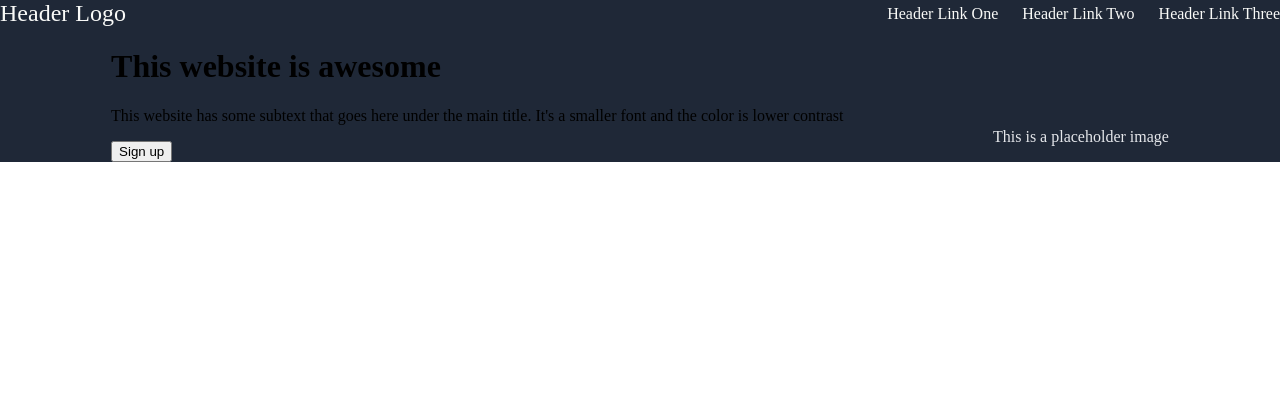
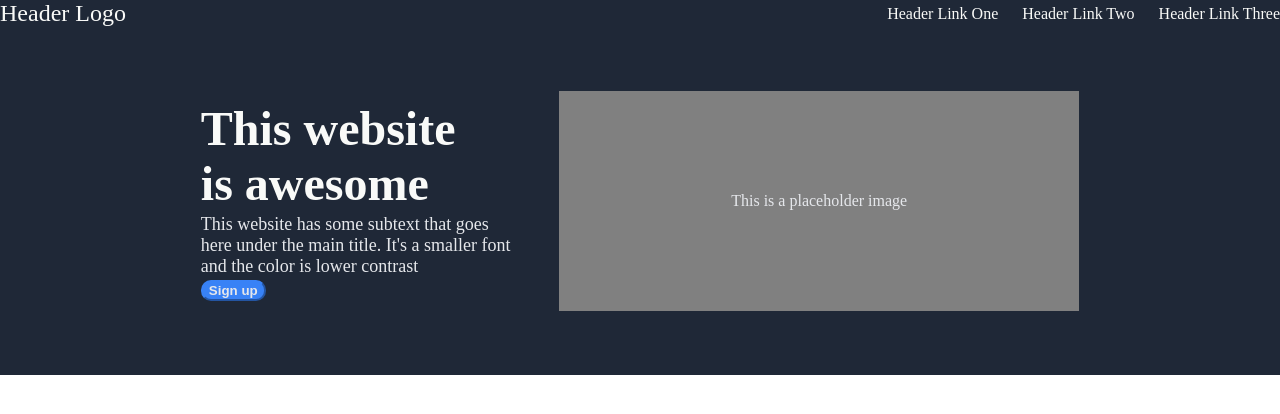
Before and after one commit to Amorfide/landing-page-project, a plain HTML site: page index.html in a window 1280 px wide. Drawn offline with Linux system fonts and the light colour scheme.

Commit message:
remove css for redundant classes, changed hero css

```diff
--- a/style/style.css
+++ b/style/style.css
@@ -31,25 +31,50 @@ ul {
 
 .hero-section {
     display: flex;
-    justify-content: space-evenly;
-    align-items: end;
+    justify-content: center;
+    align-items: center;
     background-color: #1F2837;
+    flex-wrap: wrap;
+    padding-bottom: 5%;
+    padding-top: 5%;
     gap: 3%;
-    flex-wrap: wrap;
 }
 
-.secondary {
+.hero-text {
+    max-width: 25%;
+}
+
+h1 {
+    max-width: 90%;
+    margin-top: 0;
+    margin-bottom: 1%;
+    font-size: 48px;
+    font-weight: 800;
+    color: #F9FAF8;
+}
+
+.hero-text p {
+    margin-top: 0;
+    margin-bottom: 1%;
     font-size: 18px;
     color: #E5E7EB;
-    max-width: 50%;
 }
 
-.hero-header {
-    font-size: 48px;
-    color: #F9FAF8;
-    max-width: 50%;
+button {
+    background-color: #3882F6;
+    color: #E5E7EB;
+    border-radius: 10px;
+    border-color: #3882F6;
+    font-weight: bold;
 }
 
 .hero-image {
+    display: flex;
+    flex-direction: column;
+    justify-content: center;
     color: #E5E7EB;
+    background-color: gray;
+    text-align: center;
+    width: 520px;
+    height: 220px;
 }
```
